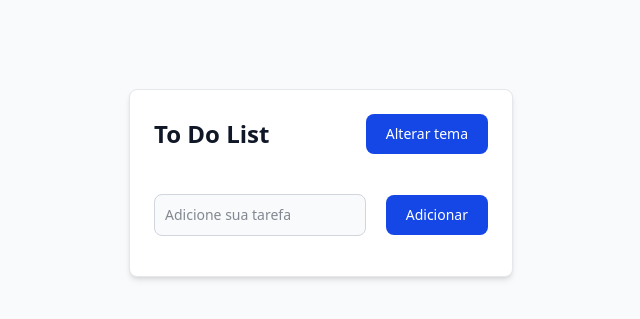
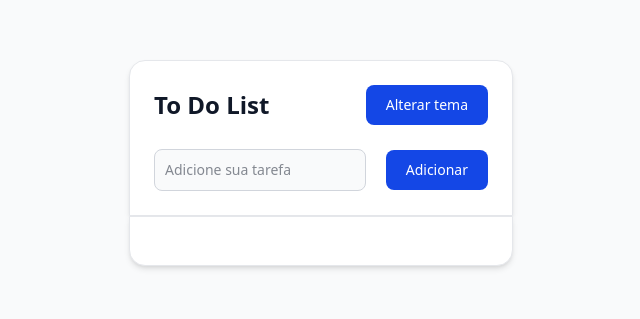
Before and after one commit to vinipadilha/ToDo-List-app, a website: page index.html in a window 1280 px wide. Shown: the part 237-556 px from the top of the page, without its empty margins (319-959 px from the left). Drawn offline with Linux system fonts and the light colour scheme.

Commit message:
Adiciona div abaixo do input onde ficarão as listas

```diff
--- a/index.html
+++ b/index.html
@@ -5,40 +5,37 @@
     <meta name="viewport" content="width=device-width, initial-scale=1.0">
     <title>To-Do List</title>
     <link rel="stylesheet" href="./src/output.css">
+</head>
+<body class="bg-gray-50 dark:bg-gray-900">
 
-</head>
-<body class="">
-    <div class="w-full h-screen bg-gray-50 dark:bg-gray-900">
 
-        <div class="flex items-center justify-center h-full px-5 mt-5">
+    <div class="w-full h-screen flex flex-col items-center justify-center bg-gray-50 dark:bg-gray-900">
 
-            <div class="w-full max-w-sm p-6 bg-white border border-gray-200 rounded-lg shadow-md dark:bg-gray-800 dark:border-gray-700">
+        <div class="w-full max-w-sm p-6 bg-white border border-gray-200 rounded-t-2xl shadow-md dark:bg-gray-800 dark:border-gray-700 flex flex-col h-auto">
 
-                <div class="flex justify-between items-center mb-10">
+
+            <div class="flex justify-between items-center mb-6">
                 <h1 class="text-2xl font-semibold text-gray-900 dark:text-white">To Do List</h1>
                 <button type="button" id="theme-toggle" class="cursor-pointer text-white bg-blue-700 hover:bg-blue-800 focus:ring-4 focus:ring-blue-300 font-medium rounded-lg text-sm px-5 py-2.5 dark:bg-blue-600 dark:hover:bg-blue-700 focus:outline-none dark:focus:ring-blue-800">
                     Alterar tema
                 </button>
             </div>
 
-                <div class="flex items-center justify-between space-x-5 mb-4 ">
+
+            <div class="flex items-center justify-between space-x-5">
                 <input type="text" id="input-box" class="bg-gray-50 border border-gray-300 text-gray-900 text-sm rounded-lg focus:ring-blue-500 focus:border-blue-500 block w-full p-2.5 dark:bg-gray-700 dark:border-gray-600 dark:placeholder-gray-400 dark:text-white dark:focus:ring-blue-500 dark:focus:border-blue-500 focus:outline-none focus:ring-2" placeholder="Adicione sua tarefa">
-
                 <button type="button" id="input-btn" class="cursor-pointer text-white bg-blue-700 hover:bg-blue-800 focus:ring-4 focus:ring-blue-300 font-medium rounded-lg text-sm px-5 py-2.5 dark:bg-blue-600 dark:hover:bg-blue-700 focus:outline-none dark:focus:ring-blue-800">
                     Adicionar
                 </button>
             </div>
 
-                <div id="todo-list" class="flex-1 overflow-y-auto">
 
         </div>
 
+        <div class="w-full max-w-sm p-6 bg-white border border-gray-200 rounded-b-2xl shadow-md dark:bg-gray-800 dark:border-gray-700 flex flex-col h-auto">
+
         </div>
     </div>
-    </div>
-
-
-
 
     <script src="script.js"></script>
 
```
Also changed, not shown: src/output.css. Lines whose indentation alone changed are shown as unchanged.
